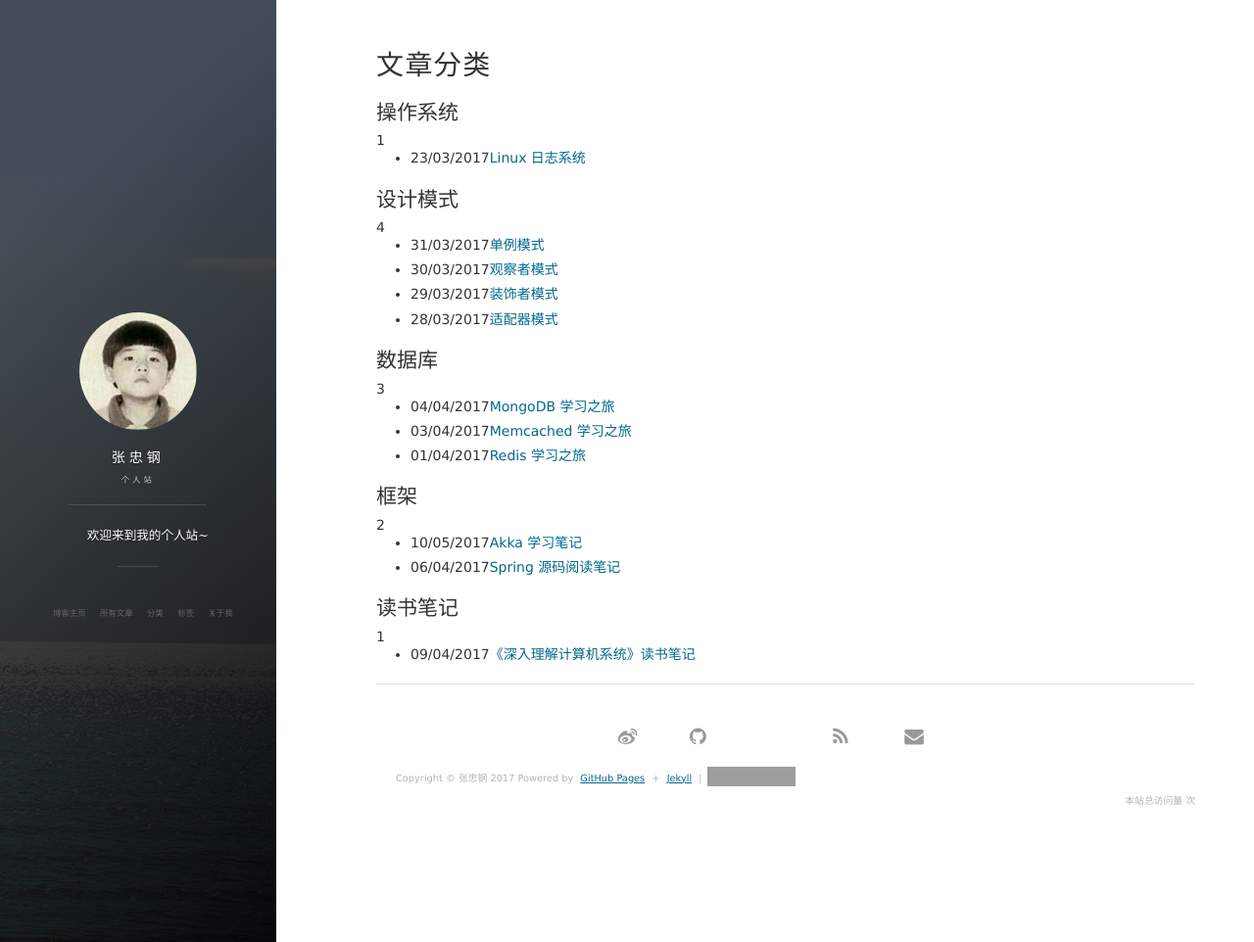
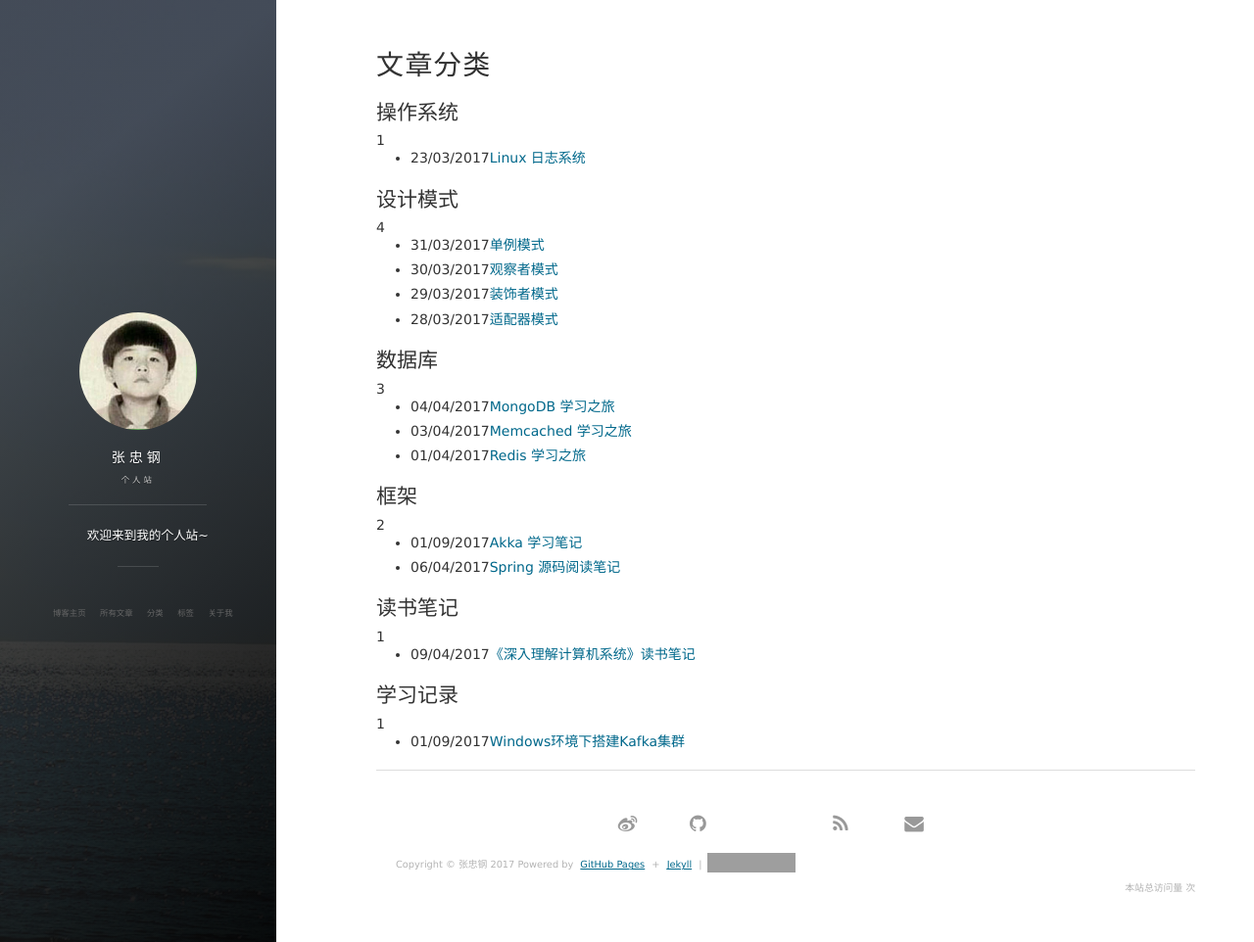
Before and after one commit to zhzhgang/zhzhgang.github.io, a Jekyll site: the page built from categories.html, in a window 1280 px wide and 962 px high. Shown: the whole window at 98% size. Built offline with Jekyll 4.4.1, drawn with Linux system fonts in a browser that asks for light colours; nearby versions of some CDN libraries; comment, search, counter and statistics services are not loaded; part of the change alters nothing that is shown; grey boxes are pictures that could not be loaded.

Commit message:
edit KafkaClusterOnWindowsNotes

```diff
--- a/_posts/2017-05-10-AkkaNotes.md
+++ b/_posts/2017-05-10-AkkaNotes.md
@@ -1,7 +1,7 @@
 ---
 layout: post
 title: "Akka 学习笔记"
-date: 2017/5/10 20:31:13
+date: 2017/9/1 17:50:13
 description: "Akka 学习笔记"
 categories: [框架]
 tags: [Akka]
--- /dev/null
+++ b/_posts/2017-08-17-KafkaClusterOnWindows.md
@@ -0,0 +1,24 @@
+---
+layout: post
+title: "Windows环境下搭建Kafka集群"
+date: 2017/9/1 15:28:13
+description: "Windows环境下搭建Kafka集群"
+categories: [学习记录]
+tags: [Kafka]
+---
+
+目标：在本机 Windows 环境下部署三个 zookeeper 的 server 集群，并在此基础上部署三个 Kafka节点 的 server 集群。
+
+# 一、部署 Zookeeper 集群
+
+## 1. 建立文件夹，存放项目
+
+在 D:\software 建立一个名为 zookeeper 的文件夹，并在该文件夹下建立三个目录，分别名为 server1，server2 和 server3。
+
+## 2. 下载zookeeper
+
+
+## 3. 解压文件并创建一些目录
+
+将下载好的压缩包解压到 server1 目录下，并在 server1 目录下建三个文件夹，分别名为 data，dataLog 和 logs。如图：
+![](http://i.imgur.com/lyfxvUV.png)
```
Also changed, not shown: _posts/2017-08-17-KafkaClusterOnWindowsNotes.md (deleted), images/article/2017-08-17-KafkaClusterOnWindowsNotes/1.png (added).
